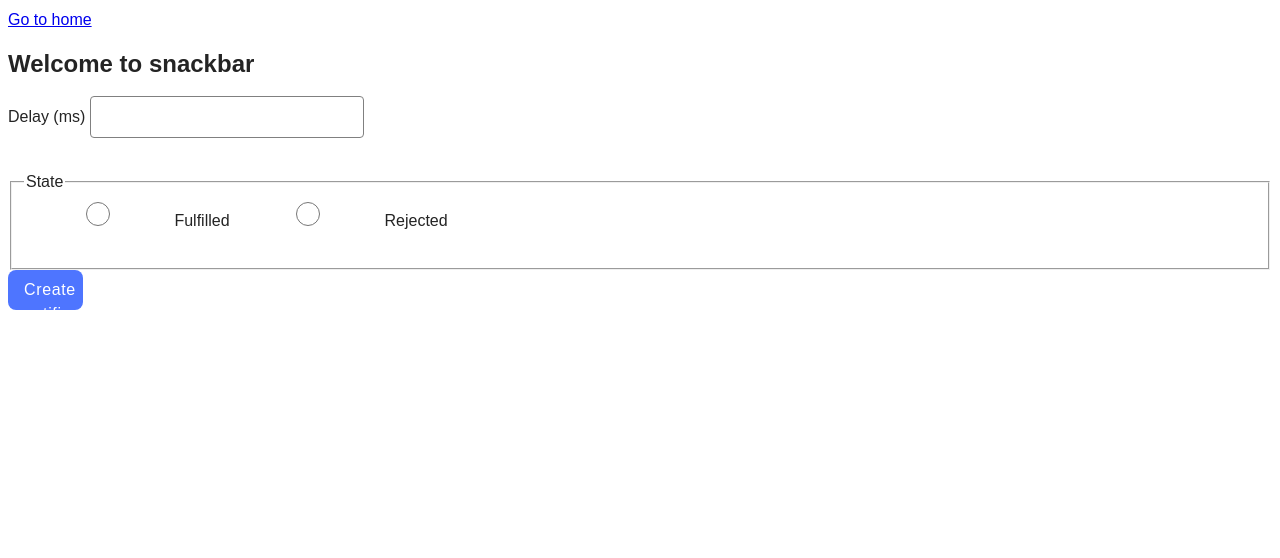
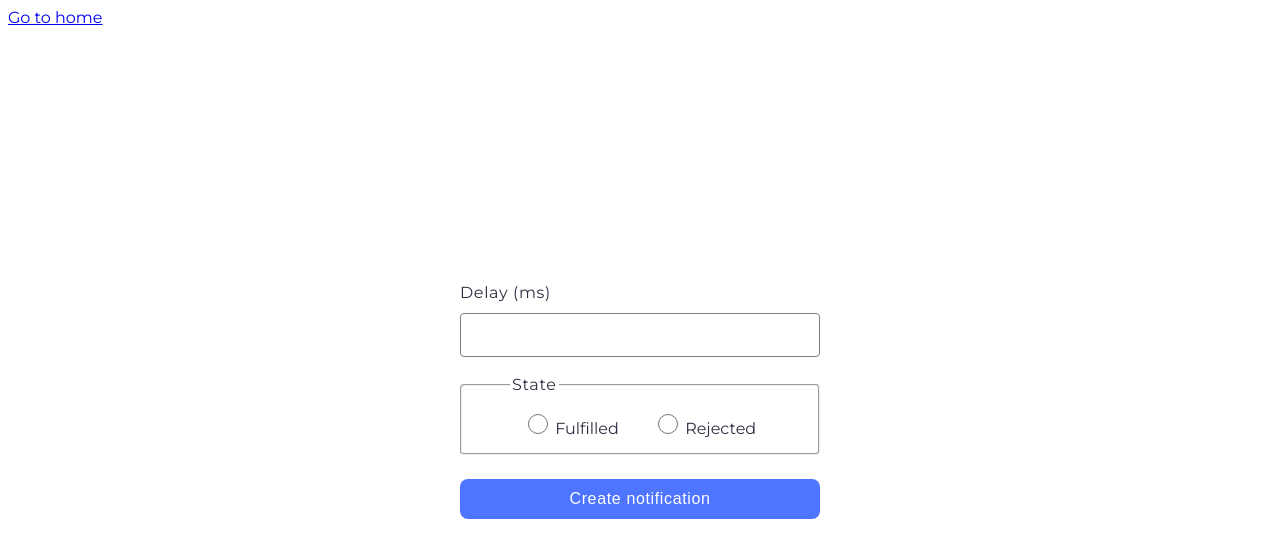
Before and after one commit to YanaCondrea/goit-js-hw-10, a website built with Vite: page src/2-snackbar.html in a window 1280 px wide. Built offline with nearby package versions, Linux system fonts and the light colour scheme.

Commit message:
update-2tasks

```diff
--- a/package.json
+++ b/package.json
@@ -17,6 +17,7 @@
   "dependencies": {
     "flatpickr": "^4.6.13",
     "izitoast": "^1.4.0",
+    "particles.js": "^2.0.0",
     "vite-plugin-full-reload": "^1.0.5",
     "vite-plugin-html-inject": "^1.0.1"
   }
--- a/src/2-snackbar.html
+++ b/src/2-snackbar.html
@@ -5,7 +5,13 @@
     <meta http-equiv="X-UA-Compatible" content="IE=edge" />
     <meta name="viewport" content="width=device-width, initial-scale=1.0" />
     <title>Page 3</title>
-    <link rel="stylesheet" href="./css/styles.css" />
+    <link rel="stylesheet" href="./css/2-snackbar.css" />
+    <link rel="preconnect" href="https://fonts.googleapis.com" />
+    <link rel="preconnect" href="https://fonts.gstatic.com" crossorigin />
+    <link
+      href="https://fonts.googleapis.com/css2?family=Montserrat:ital,wght@0,100..900;1,100..900&display=swap"
+      rel="stylesheet"
+    />
   </head>
   <body>
     <section>
--- a/src/css/styles.css
+++ b/src/css/1-timer.css
@@ -23,6 +23,26 @@
   -moz-osx-font-smoothing: grayscale;
   -webkit-text-size-adjust: 100%;
 }
+body>section>h1{
+  position: absolute;
+    width: 1px;
+    height: 1px;
+    margin: -1px;
+    border: 0;
+    padding: 0;
+    white-space: nowrap;
+    clip-path: inset(100%);
+    clip: rect(0 0 0 0);
+    overflow: hidden;
+}
+
+.container{
+  position: fixed;
+    top: 50%;
+    left: 50%;
+    transform: translate(-50%, -50%);
+}
+
 input{
 width: 138px;
   height: 24px;
@@ -35,6 +55,8 @@ width: 138px;
       color: #2e2f42;
       padding: 8px 118px 8px 16px;
       margin-bottom: 32px;
+
+
 
 }
 input:hover{
@@ -59,12 +81,14 @@ button{
       line-height: 150%;
       letter-spacing: 0.04em;
     color: #fff;
+    margin-left: 8px;
+    transition: background-color 250ms cubic-bezier(0.4, 0, 0.2, 1);
 }
 button:disabled{
   background: #cfcfcf;
   color: #989898;
 }
-button:hover{
+button:hover:not(:disabled){
   background: #6c8cff;
   color: #fff;
 }
--- /dev/null
+++ b/src/css/2-snackbar.css
@@ -0,0 +1,144 @@
+:root{
+font-family: "Montserrat",
+sans-serif;
+
+color: #242424;
+    background-color: rgba(255, 255, 255, 0.87);
+
+    font-synthesis: none;
+    text-rendering: optimizeLegibility;
+    -webkit-font-smoothing: antialiased;
+    -moz-osx-font-smoothing: grayscale;
+    -webkit-text-size-adjust: 100%;
+}
+
+body>section>h1 {
+    position: absolute;
+    width: 1px;
+    height: 1px;
+    margin: -1px;
+    border: 0;
+    padding: 0;
+    white-space: nowrap;
+    clip-path: inset(100%);
+    clip: rect(0 0 0 0);
+    overflow: hidden;
+}
+
+.form{
+    display: flex;
+    flex-direction: column;
+    position: fixed;
+        top: 50%;
+        left: 50%;
+        transform: translate(-50%, -50%);
+
+}
+form>label{
+    max-width: 360px;
+    display: flex;
+    flex-direction: column;
+    gap: 8px;
+        font-weight: 400;
+        font-size: 16px;
+        line-height: 150%;
+        letter-spacing: 0.04em;
+        color: #2e2f42;
+        margin-bottom: 16px;
+
+}
+
+input[type="number"]:hover {
+    border: 1px solid #000;
+}
+
+input[type="number"]:active {
+    fill: transparent;
+    border: #4e75ff;
+
+}
+
+fieldset{
+
+    display: flex;
+    justify-content:space-around;
+    align-items: center;
+    border-radius: 4px;
+        stroke-width: 1px;
+        stroke: #808080;
+        max-width: 360px;
+            height: 78px;
+        margin: 0 0 24px 0;
+           padding: 0;
+           padding-right: 48px;
+           padding-left: 48px;
+
+}
+
+ fieldset>label {
+     width: 104px;
+     height: 32px;
+     gap: 48px;
+     margin-top: 14px;
+     margin-bottom: 8px;
+     font-weight: 400;
+     font-size: 16px;
+     line-height: 150%;
+     color: #2e2f42;
+
+ }
+
+fieldset:hover{
+
+    stroke: #000;
+}
+fieldset:active{
+
+        stroke: #000;
+}
+
+legend{
+
+        font-weight: 400;
+        font-size: 16px;
+        line-height: 150%;
+        letter-spacing: 0.04em;
+        color: #2e2f42;
+}
+
+
+
+button{
+    border-radius: 8px;
+        padding: 8px 16px;
+        width: 360px;
+        height: 40px;
+        background: #4e75ff;
+            font-weight: 500;
+            font-size: 16px;
+            line-height: 150%;
+            letter-spacing: 0.04em;
+            color: #fff;
+            border: none;
+            transition: background-color 250ms cubic-bezier(0.4, 0, 0.2, 1);
+}
+button:hover{
+    background: #6c8cff;
+}
+
+input[type="number"] {
+    border: 1px solid #808080;
+    border-radius: 4px;
+    max-width: 360px;
+    height: 40px;
+    padding-left: 16px;
+
+}
+
+
+input[type="radio"]{
+    border: 1px solid #757575;
+        border-radius: 14px;
+        width: 20px;
+        height: 20px;
+}
--- a/src/js/2-snackbar.js
+++ b/src/js/2-snackbar.js
@@ -0,0 +1,75 @@
+import iziToast from "izitoast";
+import "izitoast/dist/css/iziToast.min.css";
+import Error from "../img/error.svg";
+import OK from "../img/OK.svg"
+
+
+const elements = {
+  formRef: document.querySelector('form'),
+  inputDelayRef: document.querySelector('input[type="number"]'),
+  buttonRef: document.querySelector('button'),
+  fieldsetLabels: document.querySelector('fieldset>label'),
+
+}
+
+
+elements.fieldsetLabels.className += 'label-fulfilled';
+
+
+
+elements.formRef.addEventListener('submit', onButtonCreat);
+
+
+function onButtonCreat(evt) {
+
+  evt.preventDefault();
+
+  const promise = new Promise((resolve, reject) => {
+
+    setTimeout(() => {
+
+      if (elements.formRef.elements.state.value === 'fulfilled') {
+        resolve(elements.inputDelayRef.value);
+      }
+      else {
+        reject(elements.inputDelayRef.value);
+      }
+    }, elements.inputDelayRef.value);
+  });
+
+    promise
+        .then((value) => {
+          iziToast.show({
+       title: 'OK',
+         backgroundColor: '#59a10d',
+          close: false,
+          closeOnClick: true,
+          progressBarColor: 'white',
+          titleColor: 'white',
+          iconUrl: OK,
+          position: 'topCenter',
+          icon: 'OK.svg',
+          messageColor: 'white',
+          messageSize: '16px',
+    message: `Fulfilled promise in ${elements.inputDelayRef.value}ms`
+});
+
+})
+        .catch((error) => {
+     iziToast.show({
+         title: 'Error',
+         backgroundColor: '#ef4040',
+          close: false,
+          closeOnClick: true,
+          progressBarColor: 'white',
+          titleColor: 'white',
+          iconUrl: Error,
+          position: 'topCenter',
+          icon: 'icon-error.svg',
+          messageColor: 'white',
+          messageSize: '16px',
+    message: `Rejected promise in ${elements.inputDelayRef.value}ms`
+});
+
+})
+}
```
Also changed, not shown: src/1-timer.html (+1 -1 lines), src/index.html (+2 -1 lines), src/js/1-timer.js (+11 -2 lines), src/img/OK.svg (added), 1 other file.
